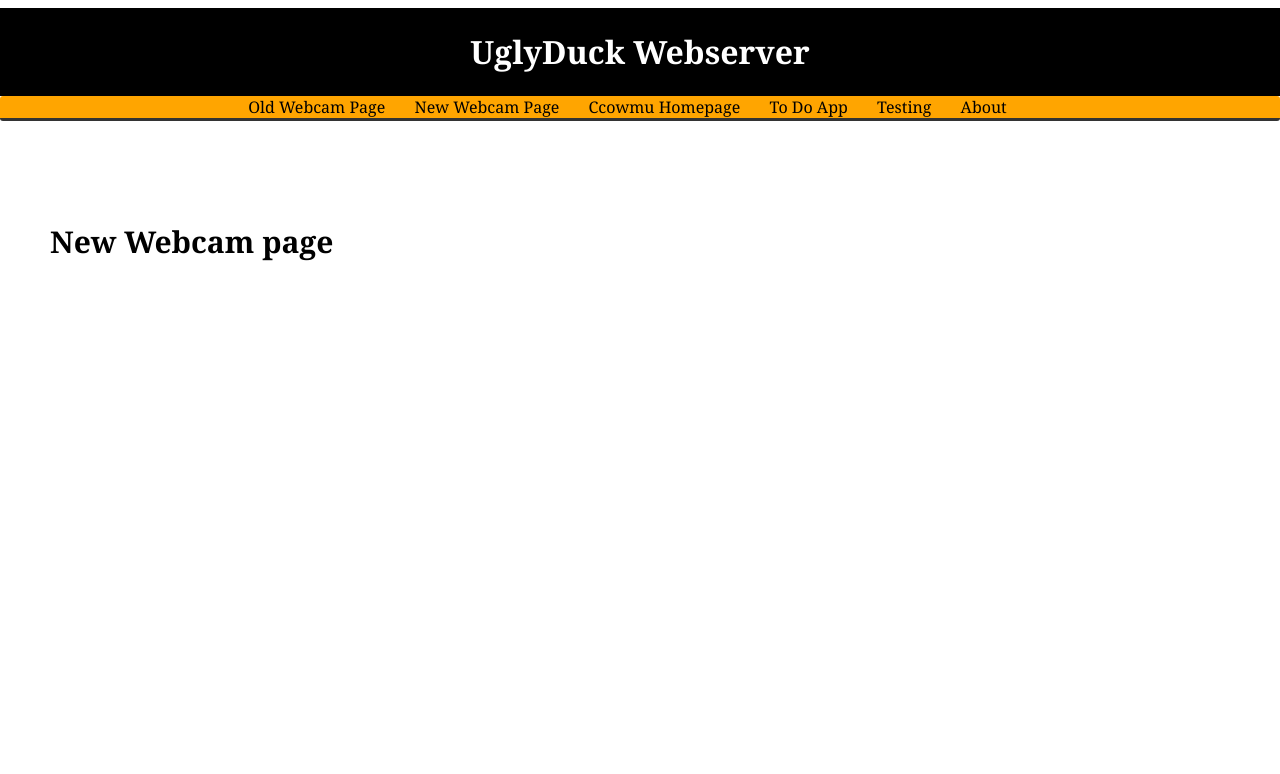
After one commit to blakewrege/www, a PHP site: page /webcam in a window 1280 px wide. The commit adds this page. Shown: the top 774 px of the page. Run offline with PHP 8.4, Linux system fonts and the light colour scheme.

Commit message:
added my picture

```diff
--- a/index.php
+++ b/index.php
@@ -24,7 +24,7 @@ body {
 	        	<span class="menu_item" id="menu3"><a href="ccowmu/../..">Ccowmu Homepage</a></span>
 	        	<span class="menu_item" id="menu4"><a href="http://t4ls.duckdns.org:8080/todoapp/html/">To Do App</a></span>
 	        	<span class="menu_item" id="menu5"><a href="testing/">Testing</a></span>
-	        	<span class="menu_item" id="menu6"><a href="Blake.php">About</a></span>
+	        	<span class="menu_item" id="menu6"><a href="blake.php">About</a></span>
 	        </div>
 <h2>work in progress</h2>
 </body></html>
--- /dev/null
+++ b/webcam/index.php
@@ -0,0 +1,25 @@
+<html>
+<style>
+
+</style>
+
+
+<head>
+<TITLE>Uglyduck Webserver</TITLE>
+<link rel="stylesheet" type="text/css" href="../stylesheet.css">
+</head>
+<body>
+<div id="header" style="color:white">
+<h1><a style="color:white;text-decoration: none;"  href="../index.php">UglyDuck Webserver</a></h1>
+</div>
+
+<div class="box" id="menu">
+                        <span class="menu_item" id="menu1"><a href="../oldindex.php">Old Webcam Page</a></span>
+                        <span class="menu_item" id="menu2"><a href="../webcam">New Webcam Page</a></span>
+                        <span class="menu_item" id="menu3"><a href="https://yakko.cs.wmich.edu/">Ccowmu Homepage</a></span>
+                        <span class="menu_item" id="menu4"><a href="http://t4ls.duckdns.org:8080/todoapp/html/">To Do App</a></span>
+                        <span class="menu_item" id="menu5"><a href="../testing/">Testing</a></span>
+                        <span class="menu_item" id="menu6"><a href="../blake.php">About</a></span>
+                </div>
+<h2 style="color:black;">New Webcam page</h2>
+</body></html>
```
Also changed, not shown: Blake.php (deleted, +0 -24 lines), image.png, webcam.jpg.
